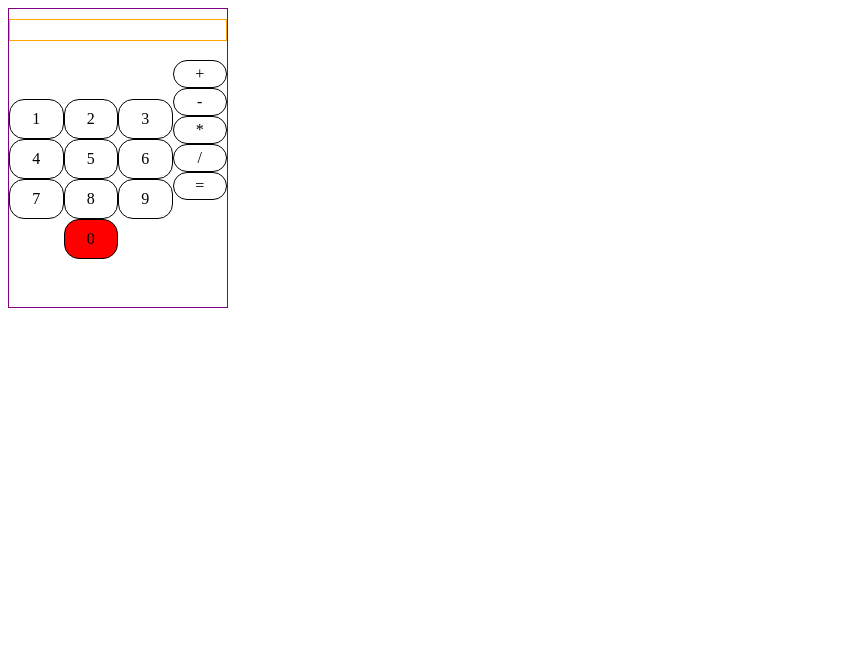
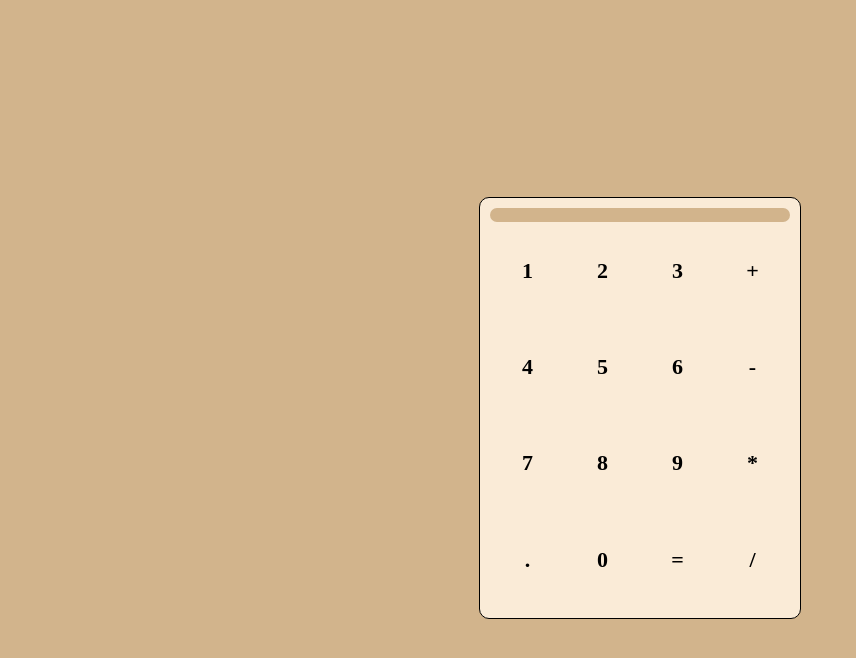
Before and after one commit to DerbyMage/calculator, a plain HTML site: page index.html in a window 1280 px wide. Shown: the whole page, without its empty margins (0-856 px from the left). Drawn offline with Linux system fonts and the light colour scheme.

Commit message:
started from scratch and made a newer UI that returns a number

```diff
--- a/index.js
+++ b/index.js
@@ -1,40 +1,31 @@
-const inputer = document.createElement('div')
+function calculator() {
+    const calc = document.querySelector('.calculator')
+    const input = document.createElement('div')
+    const buttons = document.createElement('div')
+    buttons.setAttribute('class', 'numbers')
+    input.setAttribute('class', 'input')
+    calc.appendChild(input)
+    calc.appendChild(buttons)
 
-const calculator = function() {
-    const container = document.createElement('div')
-    container.setAttribute('class', 'container')
+    const numbers = [1, 2, 3, '+', 4, 5, 6, '-', 7, 8, 9, '*', '.', 0, '=', '/']
+    numbers.forEach(num => {
+       const divver = document.createElement('div')
+       divver.appendChild(document.createTextNode(num))
+        buttons.appendChild(divver)
+        if(num !== '=')
+        divver.addEventListener('click', function() {
+            input.textContent += divver.textContent
+        })
 
-    inputer.setAttribute('class', 'inputer')
-    document.querySelector('.calculator').appendChild(inputer)
-    const numArray = [1, 2, 3, 4, 5, 6, 7, 8, 9, 0]
-    const buttons = ['+', '-', '*', '/', '=']
+        if(num === '=') {
+            divver.addEventListener('click', function() { input.textContent = eval(input.textContent)
 
-    numArray.forEach(num => {
-       const newDiv =  document.createElement('div')
-       const text = document.createTextNode(num)
-       newDiv.setAttribute('class', 'digit')
-       newDiv.appendChild(text)
-       container.appendChild(newDiv)
-       document.querySelector('.calculator').appendChild(container)
+            })
+        }
+
+
     })
-const operContainer = document.createElement('div')
-    buttons.forEach(btn => {
-        const newDiv = document.createElement('div')
-        const text= document.createTextNode(btn)
-        newDiv.setAttribute('class', 'operator')
-        newDiv.appendChild(text)
-        operContainer.appendChild(newDiv)
-    })
-    document.querySelector('.calculator').appendChild(operContainer)
 
 }
 
-
 calculator()
-
-
-
-document.querySelectorAll('.digit').forEach(node => node.addEventListener('click', function(e) {
-    inputer.innerText += e.target.innerText
-    console.log(e)
-}))
--- a/style.css
+++ b/style.css
@@ -1,77 +1,53 @@
-* {
-    box-sizing: border-box;
+
+
+body {
+    height: 100vh;
+    display: flex;
+    align-items: center;
+    justify-content: center;
+    background-color: tan;
+}
+
+.input {
+    background-color: tan;
+    grid-column: 1/5;
+    grid-row: 1;
+    border-radius: 10px;
+    font-size: 32px;
+    font-weight: bold;
+    text-align: right;
+
 }
 
 .calculator {
+    background-color: antiquewhite;
     display: grid;
-    border: 1px solid purple;
+    padding: 10px;
+    border: 1px solid black;
+    width: 300px;
+    height: 400px;
+    border-radius: 10px;
     grid-template-columns: repeat(4, 1fr);
-    /* grid-template-rows: repeat(6, 50px); */
-    max-width: 220px;
-    height: 300px;;
-    align-items: center;
-    justify-content: center;
-    text-align: center;
-    grid-template-areas: "inputer inputer inputer inputer"
-                        "number number number operator"
-                         "number number number operator "
-                         "number number number operator "
-                         "number number number operator "
-                         "number number number operator";
-}
-
-.digit {
-    /* text-align: center; */
-    padding: 10px 2px;
-    border: 1px solid black;
-    border-radius: 15px;
-    /* height: 45px; */
-}
-
-
-.container{
-    display: grid;
-    grid-template-columns: repeat(3, 1fr);
-    grid-area: number;
+    grid-template-rows: (repeat(4, 1fr), 65px)
 
 }
 
- .container >div:last-child {
-    grid-column: 2 / 2;
-    background-color: red;
+.numbers{
+    font-size: 22px;
+    font-weight: bold;
+    grid-column: 1 / 5;
+    align-items: center;;
+    text-align: center;
+    grid-row: 2/6;
+    display: grid;
+    grid-template-columns: repeat(4, 1fr);
 }
 
-.operator {
-    grid-area: operator;
-    border: 1px solid black;
-    padding: 4px;
-    border-radius: 14px;;
+.numbers > div {
+    border-radius: 13px;
+    padding: 28px;
 }
 
-.digit:hover {
-    background-color: gold;
-    transform: scale(1.05);
-    cursor: pointer;
+.numbers > div:hover {
+    background: orange;
 }
-
-.operator:hover {
-    background-color: gold;
-    transform:scale(1.05);
-    cursor: pointer;
-}
-
-/* .calculator > div:last-child {
-    grid-column:  2/2 ;
-    background-color: red;;
-} */
-
-.inputer {
-    text-align: right;
-    border: 1px solid orange;
-    padding: 10px;
-    /* grid-row: 1 /1;
-    grid-column: 1 / 5; */
-    grid-area: inputer;
-}
-
-/* .operator {grid-area: 'operator'; */
```
